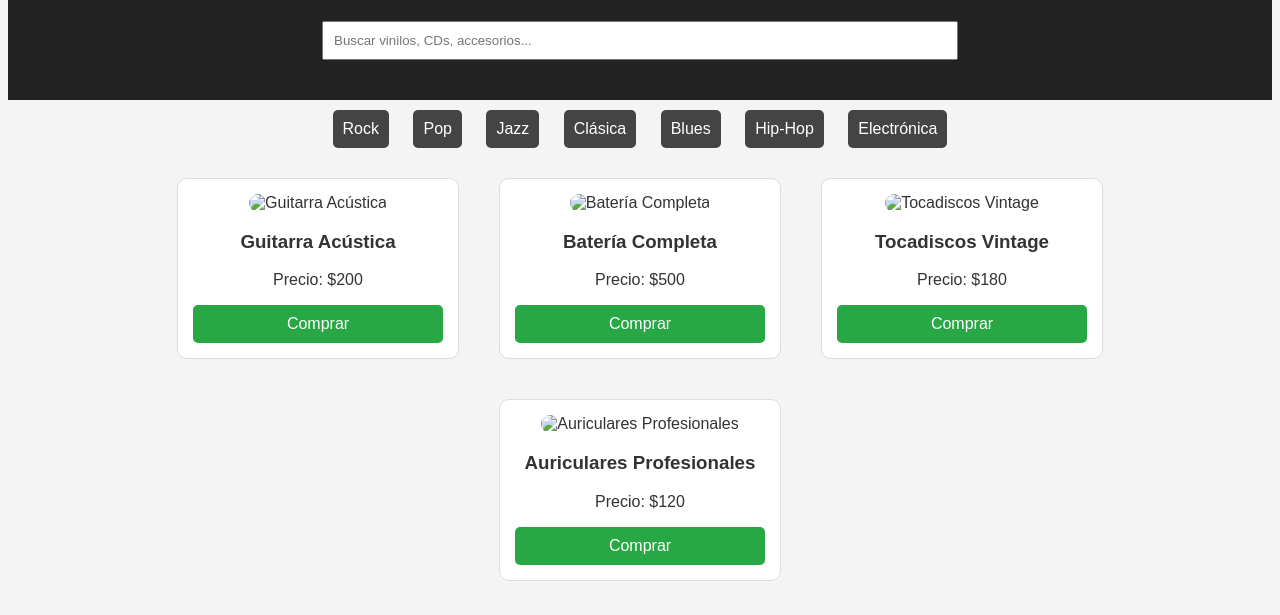
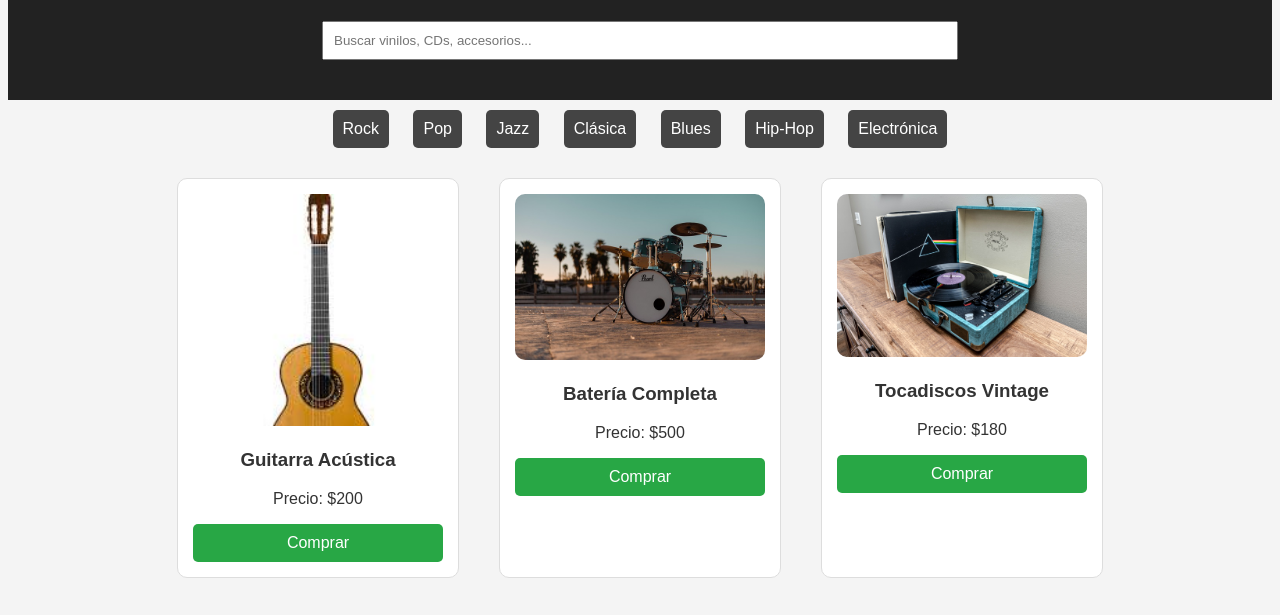
Before and after one commit to Marinayelena7/web_con_ia, a plain HTML site: page index.html in a window 1280 px wide. Shown: the part 107-722 px from the top of the page. Drawn offline with Linux system fonts and the light colour scheme.

Commit message:
Update index.html

```diff
--- a/index.html
+++ b/index.html
@@ -82,25 +82,25 @@
 
     <section id="productos" class="productos">
         <div class="producto">
-            <img src="guitarra.jpg" alt="Guitarra Acústica">
+            <img src="guitarraacustica.jpeg" alt="Guitarra Acústica">
             <h3>Guitarra Acústica</h3>
             <p>Precio: $200</p>
             <a href="#" class="boton">Comprar</a>
         </div>
         <div class="producto">
-            <img src="bateria.jpg" alt="Batería Completa">
+            <img src="drums-7751985_640.jpg" alt="Batería Completa">
             <h3>Batería Completa</h3>
             <p>Precio: $500</p>
             <a href="#" class="boton">Comprar</a>
         </div>
         <div class="producto">
-            <img src="tocadiscos.jpg" alt="Tocadiscos Vintage">
+            <img src="record-player-4994400_1280.jpg" alt="Tocadiscos Vintage">
             <h3>Tocadiscos Vintage</h3>
             <p>Precio: $180</p>
             <a href="#" class="boton">Comprar</a>
         </div>
         <div class="producto">
-            <img src="auriculares.jpg" alt="Auriculares Profesionales">
+            <img src="headphones-3085681_640.jpg" alt="Auriculares Profesionales">
             <h3>Auriculares Profesionales</h3>
             <p>Precio: $120</p>
             <a href="#" class="boton">Comprar</a>
```
